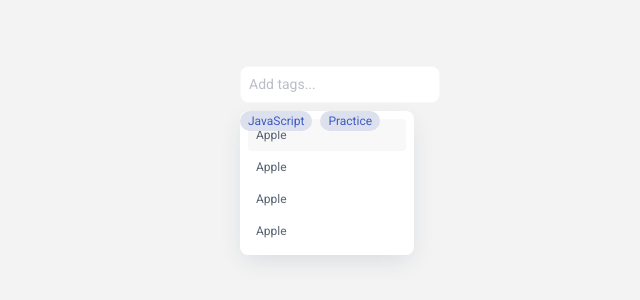
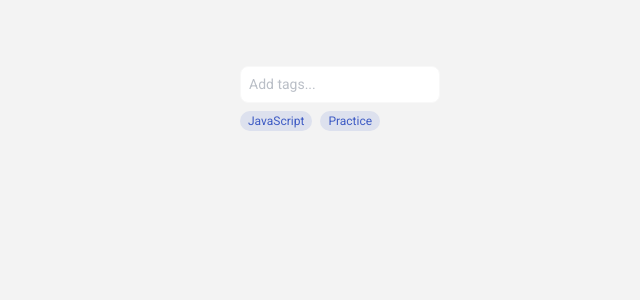
Before and after one commit to arasta1993query/alibaba, a Vue app: page / in a window 1280 px wide. Shown: the part 302-602 px from the top of the page, without its empty margins (300-940 px from the left). Built offline with nearby package versions, Linux system fonts and the light colour scheme.

Commit message:
suggestionBox open up code added

```diff
--- a/src/components/CustomSelect.vue
+++ b/src/components/CustomSelect.vue
@@ -1,13 +1,27 @@
 <script setup>
 import SuggestionBox from "@/components/SuggestionBox.vue";
 import Tag from "@/components/Tag.vue";
+import {ref} from "vue";
+const suggestionStatus = ref(false)
+
+const activeSuggestion = (val) => {
+  suggestionStatus.value = val
+}
+
+const focusInHandler = ($event) => {
+  activeSuggestion(true)
+}
+
+const focusOutHandler = ($event) => {
+  activeSuggestion(false)
+}
 
 </script>
 
 <template>
   <div class="custom-select">
-    <input type="text" class="input" placeholder="Add tags...">
-    <SuggestionBox />
+    <input type="text" class="input" @focus="focusInHandler" @blur="focusOutHandler" @keydown.esc="activeSuggestion(false)" placeholder="Add tags...">
+    <SuggestionBox :show="suggestionStatus" />
   </div>
   <div class="tags">
     <Tag>JavaScript</Tag>
@@ -33,11 +47,11 @@ import Tag from "@/components/Tag.vue";
     border-radius: 8px;
     outline: none;
     font-family: 'Roboto', sans-serif;
+    z-index: 3;
 
     &:focus {
       box-shadow: 0px 4px 8px -2px rgba(27, 46, 94, 0.04);
       border: 1px solid #F8F8F8;
-
     }
     &::placeholder{
       color: #BABFC7;
--- a/src/components/SuggestionBox.vue
+++ b/src/components/SuggestionBox.vue
@@ -1,9 +1,11 @@
 <script setup>
-
+  defineProps({
+    show: Boolean
+  })
 </script>
 
 <template>
-  <div class="box">
+  <div class="box" :class="{active: show}">
     <div class="option active">Apple</div>
     <div class="option">Apple</div>
     <div class="option">Apple</div>
@@ -16,14 +18,24 @@
 <style lang="scss" scoped>
   .box{
     width: calc(100% - 26px);
-    height: 144px;
+    height: 0;
+    opacity: 0;
     position: absolute;
-    top: 100%;
+    top: 0;
     transform: translateY(8px);
     background: #ffffff;
     padding: 8px;
     box-shadow: 0px 8px 24px -4px rgba(27, 46, 94, 0.12);
     border-radius: 8px;
+    overflow: hidden;
+    z-index: 2;
+    transition: all 0.5s ease-in-out;
+
+    &.active{
+      height: 144px;
+      opacity: 1;
+      top: 100%;
+    }
   }
 
   .option{
```
